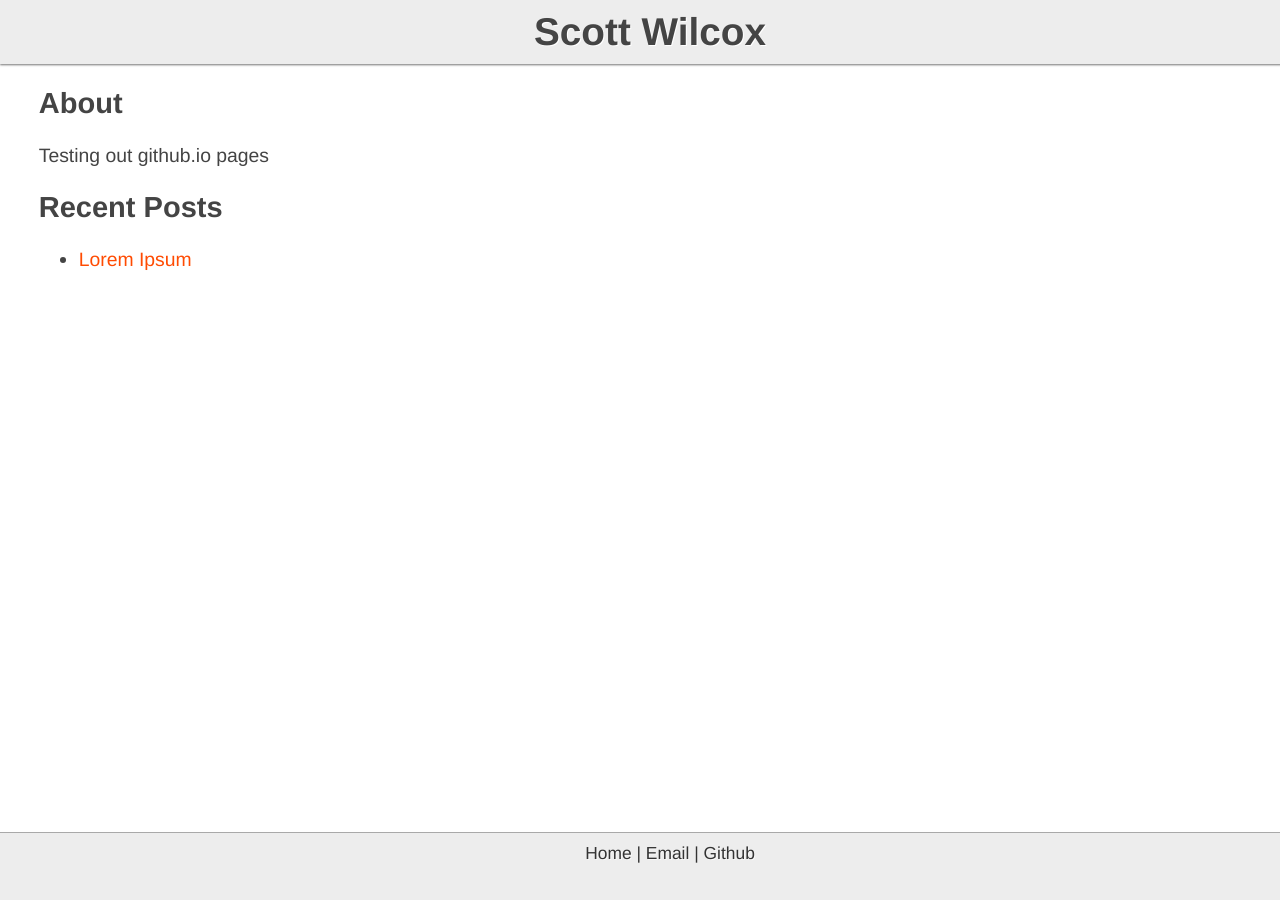
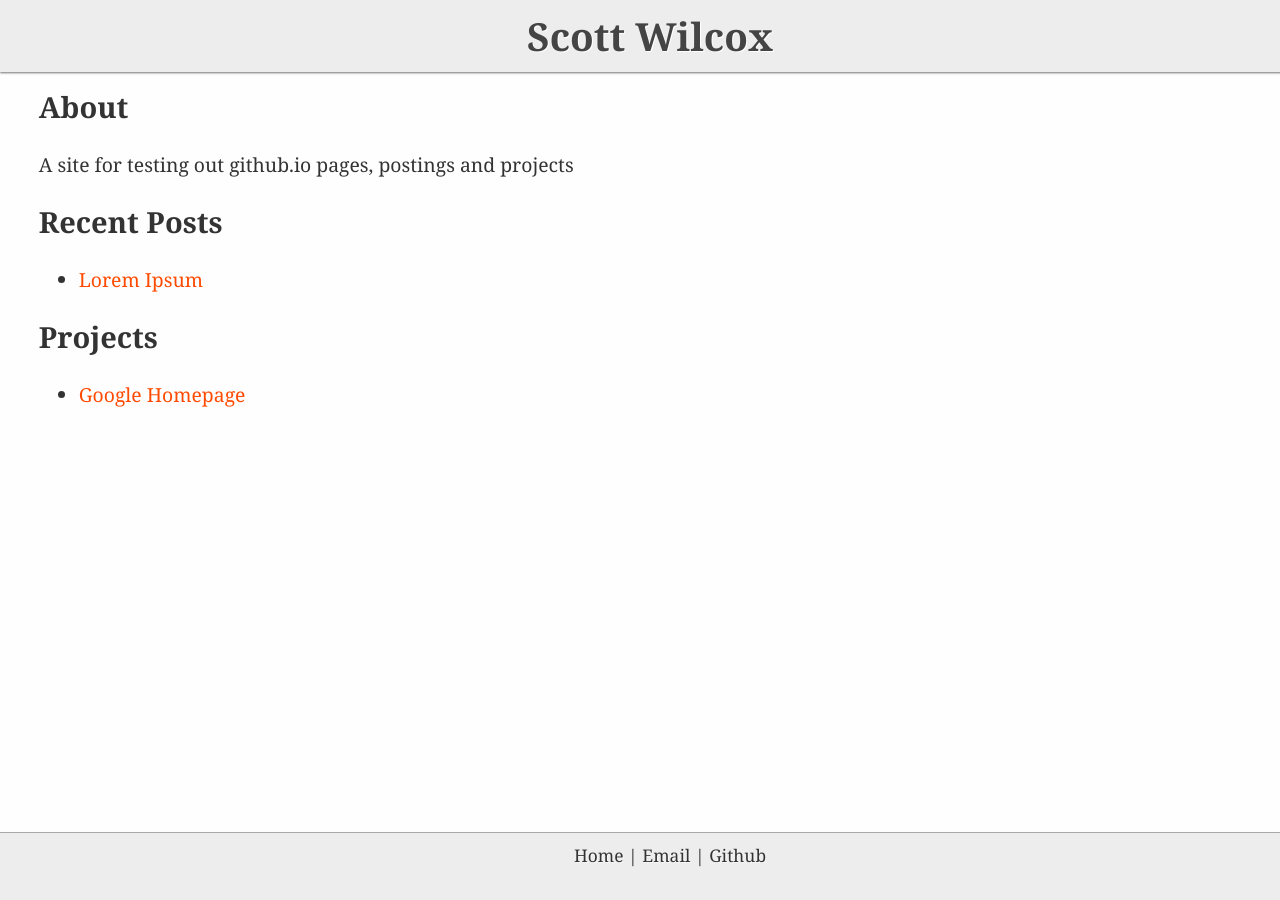
Before and after one commit to lerx/lerx.github.io, a Jekyll site: the page built from index.html, in a window 1280 px wide. Built offline with Jekyll 4.4.1, drawn with Linux system fonts in a browser that asks for light colours.

Commit message:
Added minor style updates and start of a project listing

```diff
--- a/_config.yml
+++ b/_config.yml
@@ -1,2 +1,5 @@
 # Site settings
 title: Scott Wilcox
+collections:
+    projects:
+        output: true
--- a/assets/css/main.css
+++ b/assets/css/main.css
@@ -2,9 +2,10 @@ html, body {
   margin: 0px;
   padding: 0px;
   height: 100%;
-  font-family: "Helvetica Neue",Helvetica,Arial,sans-serif;
+  font-family: "PT Serif","Georgia","Helvetica Neue",Arial,sans-serif;
   font-size: 1.1em;
-  color: #444;
+  color: #333;
+  background-color: #FEFEFE;
   padding: 0;
   text-rendering: optimizeLegibility;
 }
@@ -49,9 +50,7 @@ a:visited {
 }
 
 .content {
-  padding-top: 3.25em;
-  padding-left: 2em;
-  padding-bottom: 2.7em;
+  padding: 3.25em 2.8em 2em 2em;
 }
 
 .content h2 {
--- a/index.html
+++ b/index.html
@@ -3,10 +3,9 @@ layout: default
 ---
 
 <h2>About</h2>
-<p>Testing out github.io pages</p>
+<p>A site for testing out github.io pages, postings and projects</p>
 
 <h2>Recent Posts</h2>
-
 <ul>
 	{% for post in site.posts %}
 	<li>
@@ -14,3 +13,12 @@ layout: default
 	</li>
 	{% endfor %}
 </ul>
+
+<h2>Projects</h2>
+<ul>
+	{% for project in site.projects %}
+	<li>
+		<a href="{{ project.url }}">{{ project.title }}</a>
+	</li>
+	{% endfor %}
+</ul>
```
Also changed, not shown: _projects/google-homepage.md (added, +14 -0 lines).
